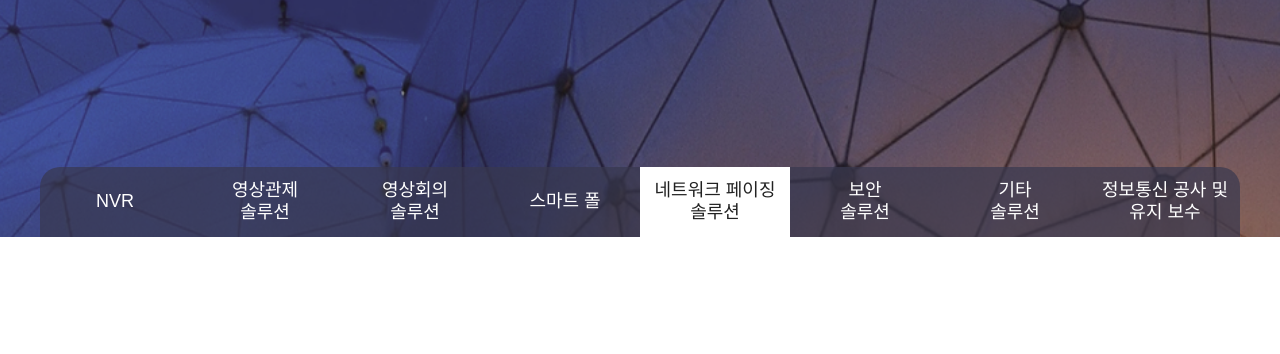
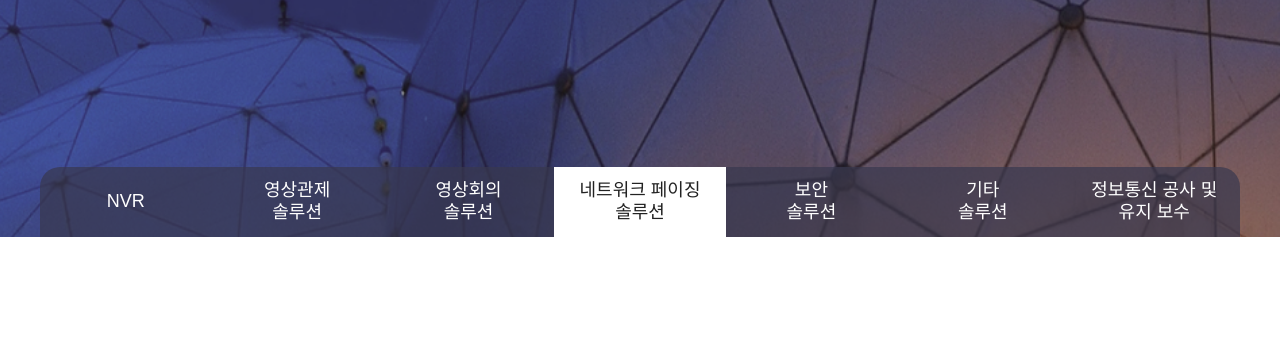
Before and after one commit to yl1017-yang/sivision, a plain HTML site: page business/network.html in a window 1280 px wide. Shown: the part 403-757 px from the top of the page. Drawn offline with Linux system fonts and the light colour scheme; a web font is replaced by a local one.

Commit message:
smart poll hidden

```diff
--- a/business/network.html
+++ b/business/network.html
@@ -16,7 +16,7 @@
     <script>
         $(function() {
             $("#header_wrap").load("../include/header.html", function() {
-                gnbMenu(2, 5);
+                gnbMenu(2, 4);
             });
             $("#footer_wrap").load("../include/footer.html");
         });
@@ -41,7 +41,7 @@
                         <li><a href="../business/divisys.html">NVR</a></li>
                         <li><a href="../business/video_control.html">영상관제<br> 솔루션</a></li>
                         <li><a href="../business/video_conference.html">영상회의<br> 솔루션 </a></li>
-                        <li><a href="../business/smartpole.html">스마트 폴</a></li>
+                        <!-- <li><a href="../business/smartpole.html">스마트 폴</a></li> -->
                         <li><a href="../business/network.html">네트워크 페이징<br> 솔루션</a></li>
                         <li><a href="../business/security.html">보안<br> 솔루션</a></li>
                         <li><a href="../business/etc.html">기타<br> 솔루션</a></li>
```
Also changed, not shown: business/divisys.html (+1 -1 lines), business/etc.html (+2 -2 lines), business/maintenance.html (+2 -2 lines), business/security.html (+2 -2 lines), business/video_conference.html (+1 -1 lines), business/video_control.html (+1 -1 lines).
